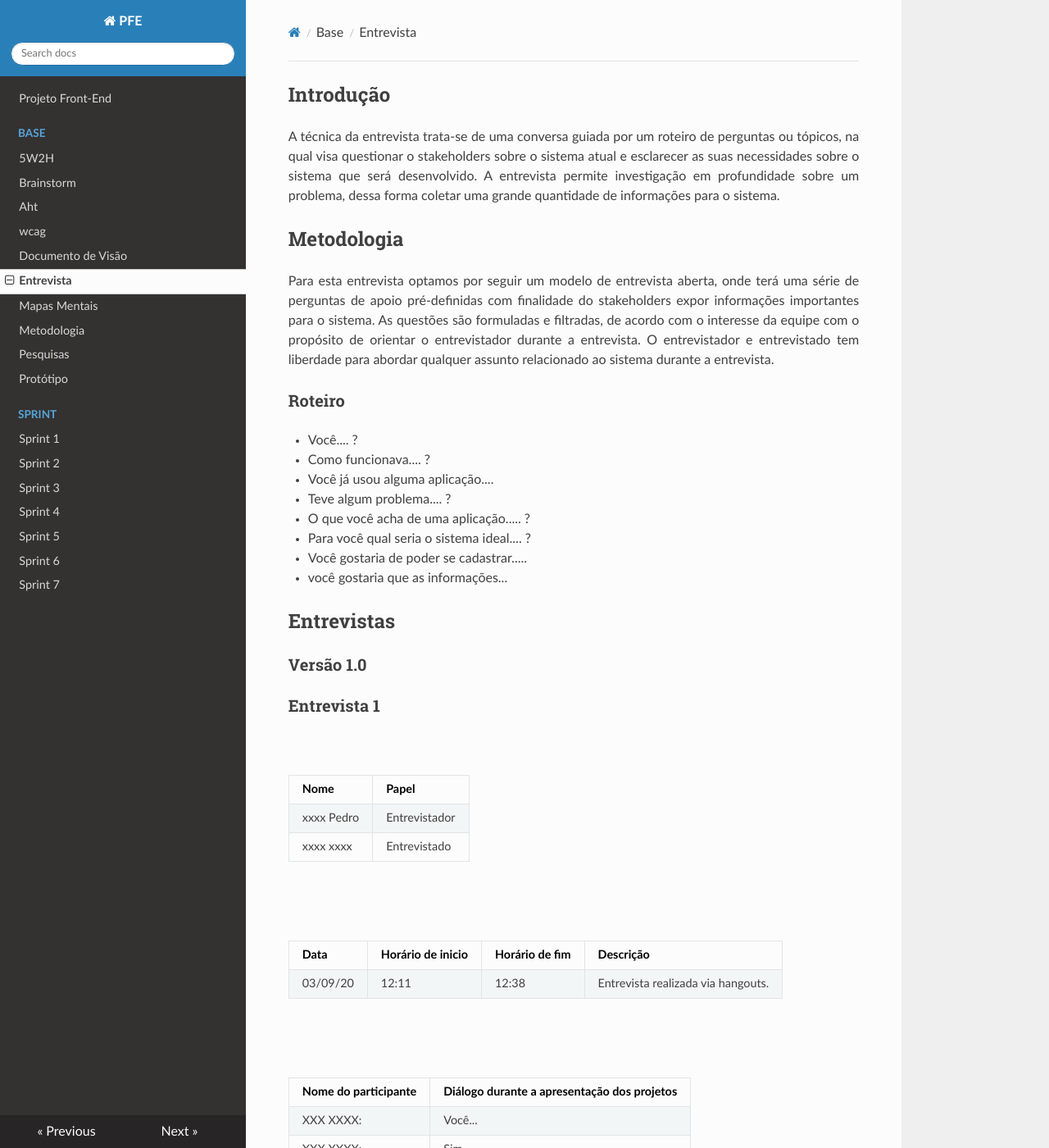
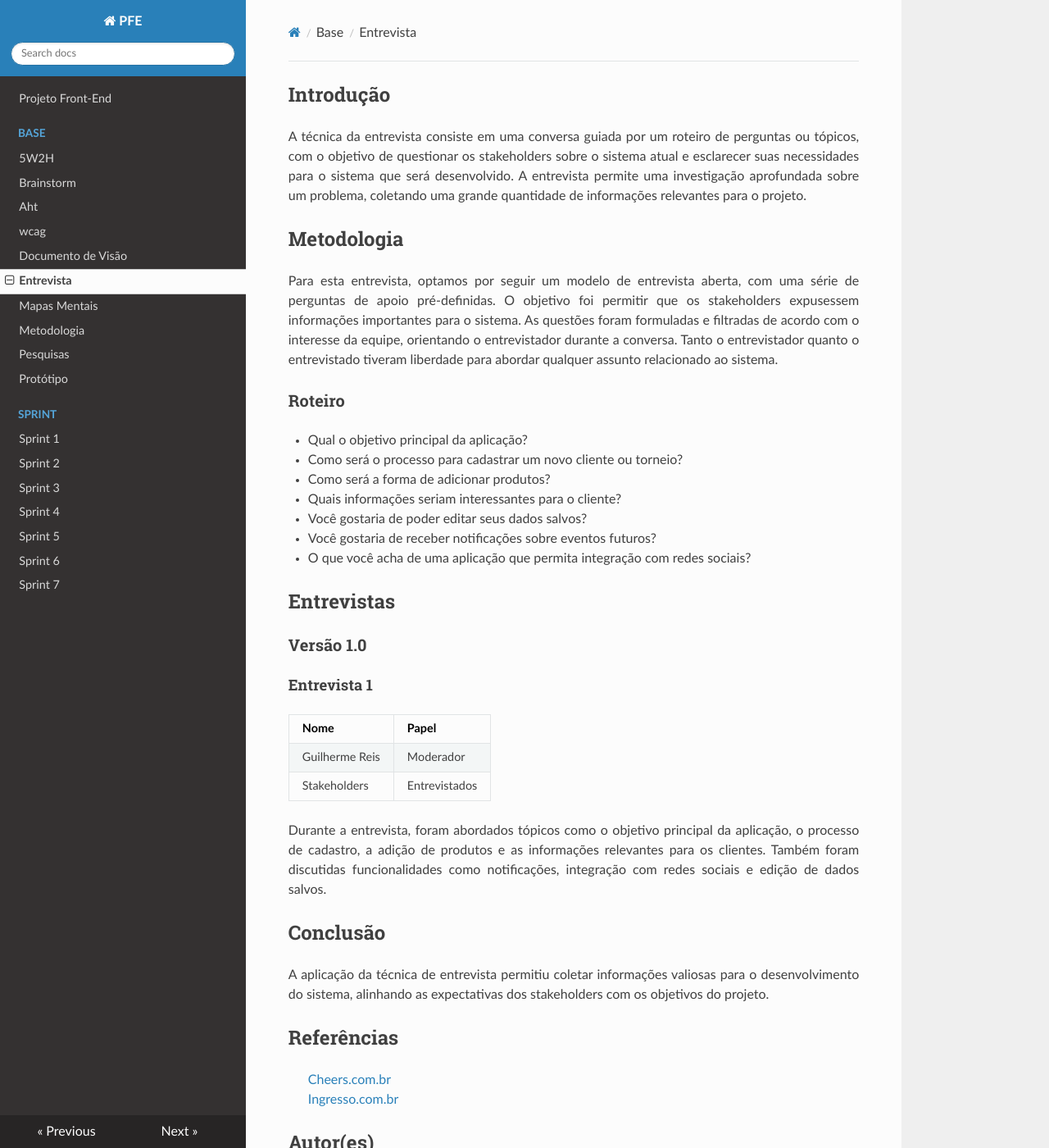
Before and after one commit to Projetos-de-Extensao/PFE_25.1_8001_BetoCuenca, an MkDocs documentation site: the page built from docs/base/entrevista.md, in a window 1280 px wide and 1400 px high. Shown: the whole window at 82% size. Built offline with MkDocs 1.6.1, drawn with Linux system fonts in a browser that asks for light colours; nearby versions of some CDN libraries; some of the changed text lies outside the part shown.

```diff
--- a/docs/base/entrevista.md
+++ b/docs/base/entrevista.md
@@ -4,89 +4,56 @@ title: Entrevista
 ---
 
 ## Introdução
-<p align = "justify">
-A técnica da entrevista trata-se de uma conversa guiada por um roteiro de perguntas ou tópicos, na qual visa questionar o stakeholders sobre o sistema atual e esclarecer as suas necessidades sobre o sistema que será desenvolvido. A entrevista permite investigação em profundidade sobre um problema, dessa forma coletar uma grande quantidade de informações para o sistema.
+
+<p align="justify">
+A técnica da entrevista consiste em uma conversa guiada por um roteiro de perguntas ou tópicos, com o objetivo de questionar os stakeholders sobre o sistema atual e esclarecer suas necessidades para o sistema que será desenvolvido. A entrevista permite uma investigação aprofundada sobre um problema, coletando uma grande quantidade de informações relevantes para o projeto.
 </p>
 
 ## Metodologia
-<p align = "justify">
-Para esta entrevista optamos por seguir um modelo de entrevista aberta, onde terá uma série de perguntas de apoio pré-definidas com finalidade do stakeholders expor informações importantes para o sistema. As questões são formuladas e filtradas, de acordo com o interesse da equipe com o propósito de orientar o entrevistador durante a entrevista. O entrevistador e entrevistado tem liberdade para abordar qualquer assunto relacionado ao sistema durante a entrevista.
+
+<p align="justify">
+Para esta entrevista, optamos por seguir um modelo de entrevista aberta, com uma série de perguntas de apoio pré-definidas. O objetivo foi permitir que os stakeholders expusessem informações importantes para o sistema. As questões foram formuladas e filtradas de acordo com o interesse da equipe, orientando o entrevistador durante a conversa. Tanto o entrevistador quanto o entrevistado tiveram liberdade para abordar qualquer assunto relacionado ao sistema.
 </p>
 
 ### Roteiro
 
-- Você.... ?
-- Como funcionava.... ?
-- Você já usou alguma aplicação....
-- Teve algum problema.... ?
-- O que você acha de uma aplicação..... ?
-- Para você qual seria o sistema ideal.... ?
-- Você gostaria de poder se cadastrar.....
-- você gostaria que as informações...
-
+- Qual o objetivo principal da aplicação?
+- Como será o processo para cadastrar um novo cliente ou torneio?
+- Como será a forma de adicionar produtos?
+- Quais informações seriam interessantes para o cliente?
+- Você gostaria de poder editar seus dados salvos?
+- Você gostaria de receber notificações sobre eventos futuros?
+- O que você acha de uma aplicação que permita integração com redes sociais?
 
 ## Entrevistas
 
 ### Versão 1.0
 
-### **Entrevista 1**
+#### **Entrevista 1**
 
-<br>
+| Nome          | Papel          |
+|---------------|----------------|
+| Guilherme Reis | Moderador      |
+| Stakeholders   | Entrevistados  |
 
-|Nome | Papel |
------|------|
-|xxxx Pedro| Entrevistador|
-|xxxx xxxx| Entrevistado|
-
-<br>
-<br>
-
-|Data|Horário de inicio|Horário de fim |Descrição
-----|-----|-----|---------|
-|03/09/20 | 12:11| 12:38 | Entrevista realizada via hangouts.|
-
-<br>
-<br>
-
-|Nome do participante|Diálogo durante a apresentação dos projetos|
-|----|-------------|
-|XXX XXXX:|Você... |
-|XXX XXXX:|Sim.... |
-|XXX XXXX:|Como... |
-|XXXX XXXX:|Já...  |
-
-<br>
-
-### Requisitos elicitados
-
-|ID|Descrição|
-|----|-------------|
-|REQ01|O ...|
-|REQ02|O ...|
-|REQ03|O ...|
-|REQ04|O ...|
-|REQ05|O ...|
-|REQ06|O ...|
-|REQ07|O ...|
-|REQ08|O ...|
-|REQ09|O ...|
-|REQ10|O ...|
-
+<p align="justify">
+Durante a entrevista, foram abordados tópicos como o objetivo principal da aplicação, o processo de cadastro, a adição de produtos e as informações relevantes para os clientes. Também foram discutidas funcionalidades como notificações, integração com redes sociais e edição de dados salvos.
+</p>
 
 ## Conclusão
-<p align = "justify">
-Através da aplicação da técnica, foi possível elicitar alguns requisitos importantes para o projeto.
+
+<p align="justify">
+A aplicação da técnica de entrevista permitiu coletar informações valiosas para o desenvolvimento do sistema, alinhando as expectativas dos stakeholders com os objetivos do projeto.
 </p>
 
 ## Referências
 
->
->
+> [Cheers.com.br](https://cheers.com.br)
+> [Ingresso.com.br](https://www.ingresso.com)
 
 ## Autor(es)
 
-| Data | Versão | Descrição | Autor(es) |
-| -- | -- | -- | -- |
-| DD/MM/YYYY | 1.0 | Criação do documento | xxx XXXX |
-| DD/MM/YYYY | 2.0 | Adição da entrevista 1 | XXX XXXX |
-| DD/MM/YYYY | 2.1 | Adição dos requisitos elicitados e conclusão | XXXX XXXXX |
+| Data       | Versão | Descrição                     | Autor(es)          |
+|------------|--------|-------------------------------|--------------------|
+| dd/mm/yyyy | 1.0    | Criação do documento          | Guilherme Reis     |
+| dd/mm/yyyy | 2.0    | Adição de informações detalhadas | Anderson Lima      |
```
Also changed, not shown: docs/base/Brainstorm.md (+68 -64 lines), docs/base/mapa_mental.md (+18 -23 lines), 1 other file.
